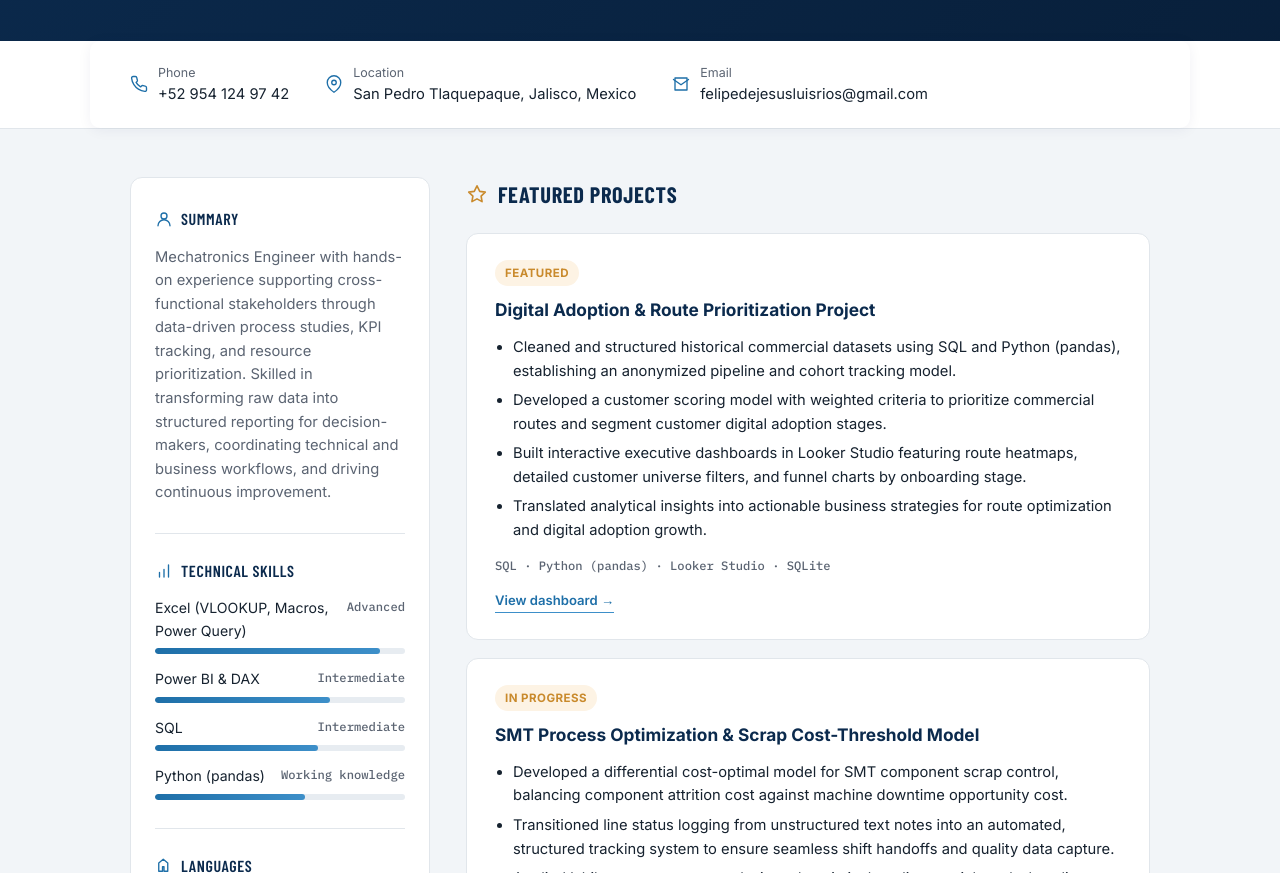
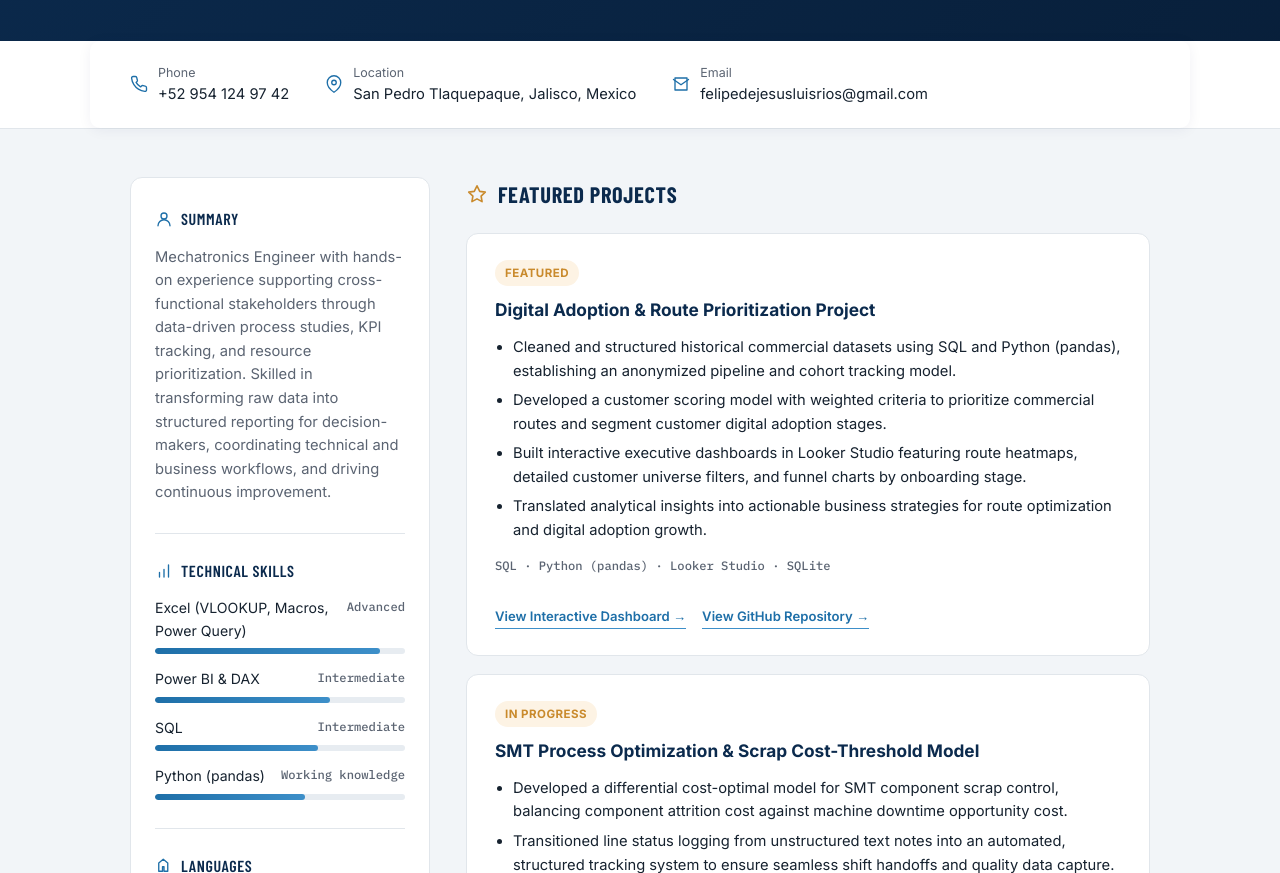
Before and after one commit to FelipeRios031101/portfolio, a plain HTML site: page index.html in a window 1280 px wide. Shown: the part 227-1100 px from the top of the page. Drawn offline with nearby package versions, Linux system fonts and the light colour scheme.

Commit message:
Update index.html

```diff
--- a/index.html
+++ b/index.html
@@ -489,7 +489,10 @@
         </ul>
         <div class="stack">SQL · Python (pandas) · Looker Studio · SQLite</div>
         <!-- Enlace activo hacia Looker Studio -->
-        <a class="project-link" href="https://lookerstudio.google.com/reporting/TU_ID_DE_REPORTE" target="_blank" rel="noopener">View dashboard →</a>
+        <div style="margin-top: 16px; display: flex; gap: 16px; flex-wrap: wrap;">
+    <a class="project-link" href="https://datastudio.google.com/s/uzhfaU8lF34" target="_blank" rel="noopener">View Interactive Dashboard →</a>
+    <a class="project-link" href="https://github.com/FelipeRios031101/digital-adoption-route-prioritization" target="_blank" rel="noopener">View GitHub Repository →</a>
+  </div>
       </div>
 
       <!-- PROYECTO 2: En preparación (Enlace comentado) -->
```
